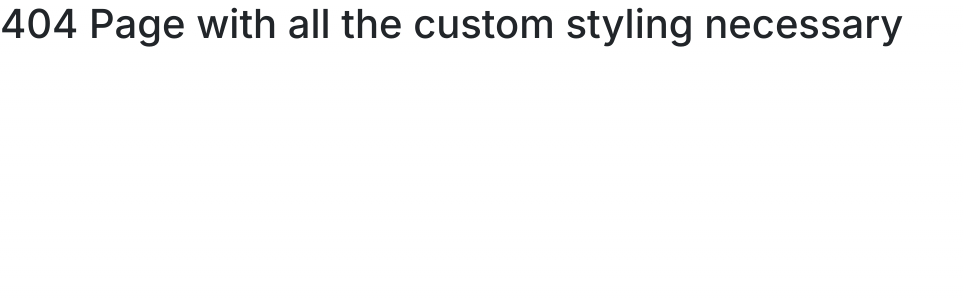
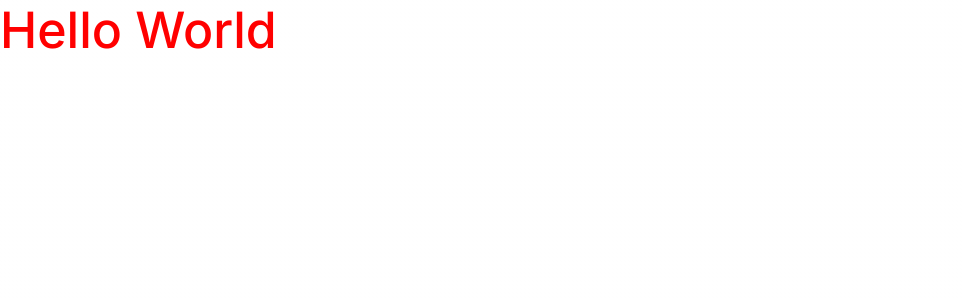
Before and after one commit to zeelmodi-simform/hello-world-nextjs-yt, a Next.js app: page /css-in-js in a window 1280 px wide. Before the commit this address had no page. Shown: the top 300 px of the page, without its empty margins (0-963 px from the left). Built offline with nearby package versions, Linux system fonts and the light colour scheme.

Commit message:
feat: css-in-js added

```diff
--- /dev/null
+++ b/app/css-in-js/page.js
@@ -0,0 +1,20 @@
+'use client';
+
+import React from 'react'
+import { styled } from 'styled-components'
+
+// color: ${({ theme }) => theme?.colors?.primary};
+const Title = styled.h1`
+font-size: 50px;
+color: ${({ theme }) => theme?.colors?.primary};
+`
+
+const CSSJS = () => {
+  return (
+      <Title style={{
+        color: 'red'
+    }}>Hello World</Title>
+  )
+}
+
+export default CSSJS
--- a/app/layout.js
+++ b/app/layout.js
@@ -1,8 +1,11 @@
 import './globals.css'
 import { Inter } from 'next/font/google'
 import 'bootstrap/dist/css/bootstrap.min.css'
+import StyledComponentsRegistry from './lib/registry'
 
 const inter = Inter({ subsets: ['latin'] })
+
+
 
 export const metadata = {
   title: 'Create Next App',
@@ -12,7 +15,11 @@ export const metadata = {
 export default function RootLayout({ children }) {
   return (
     <html lang="en">
-      <body className={inter.className}>{children}</body>
+      <body className={inter.className}>
+        <StyledComponentsRegistry >
+          {children}
+        </StyledComponentsRegistry>
+      </body>
     </html>
   )
 }
--- /dev/null
+++ b/app/lib/registry.js
@@ -0,0 +1,37 @@
+'use client';
+
+import React, { useState } from 'react';
+import { useServerInsertedHTML } from 'next/navigation';
+import { ServerStyleSheet, StyleSheetManager, ThemeProvider } from 'styled-components';
+
+
+const theme = {
+  colors: {
+    primary: '#355C7D'
+  }
+}
+
+
+export default function StyledComponentsRegistry({
+  children,
+}) {
+  // Only create stylesheet once with lazy initial state
+  // x-ref: https://reactjs.org/docs/hooks-reference.html#lazy-initial-state
+  const [styledComponentsStyleSheet] = useState(() => new ServerStyleSheet());
+
+  useServerInsertedHTML(() => {
+    const styles = styledComponentsStyleSheet.getStyleElement();
+    styledComponentsStyleSheet.instance.clearTag();
+    return <>{styles}</>;
+  });
+
+  if (typeof window !== 'undefined') return <>{children}</>;
+
+  return (
+      <StyleSheetManager sheet={styledComponentsStyleSheet.instance}>
+          <ThemeProvider theme={theme}>
+            {children}
+          </ThemeProvider>
+    </StyleSheetManager>
+  );
+}
--- a/package.json
+++ b/package.json
@@ -14,10 +14,11 @@
     "eslint": "8.41.0",
     "eslint-config-next": "13.4.4",
     "json-server": "^0.17.3",
-    "next": "^13.4.7",
+    "next": "^13.4.8",
     "react": "18.2.0",
     "react-dom": "18.2.0",
     "sass": "^1.63.6",
+    "styled-components": "^6.0.2",
     "swr": "^2.2.0"
   }
 }
```
Also changed, not shown: 1 other file (tests, documents, lock files or other folders).
